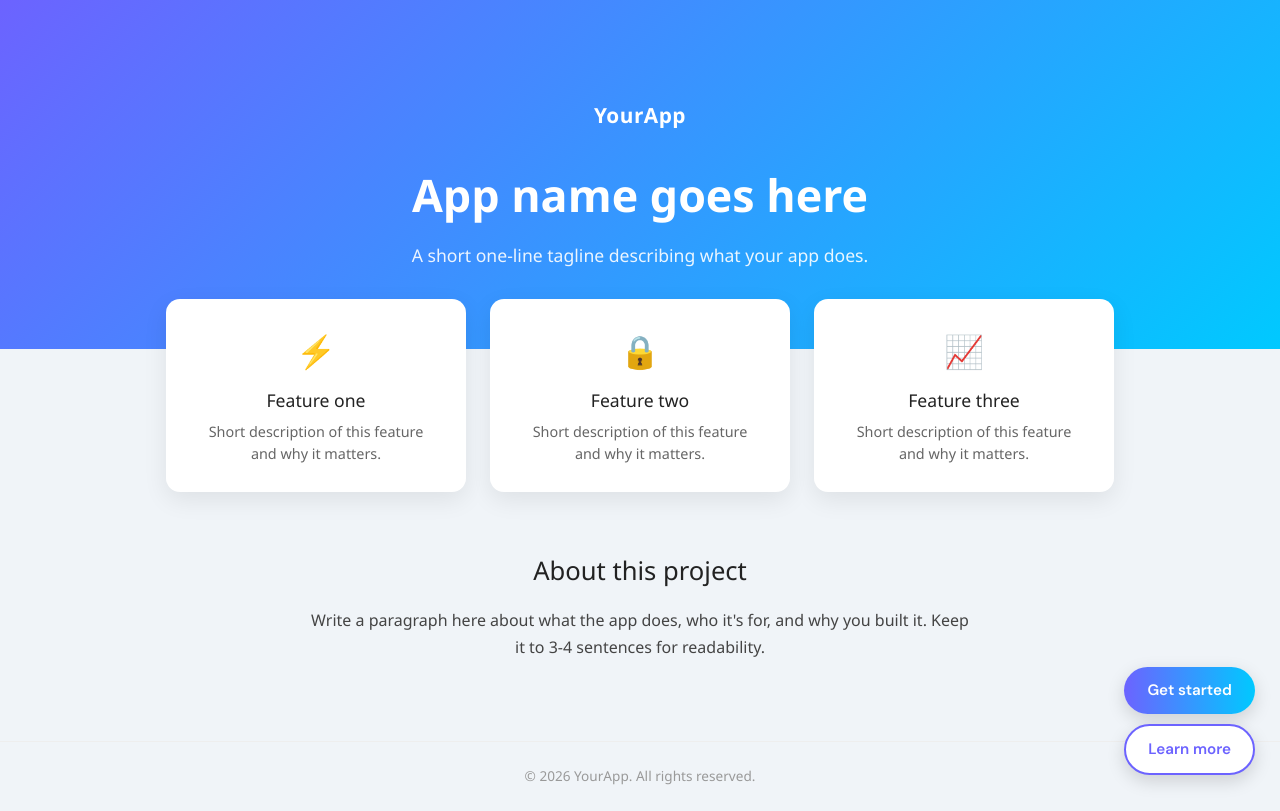
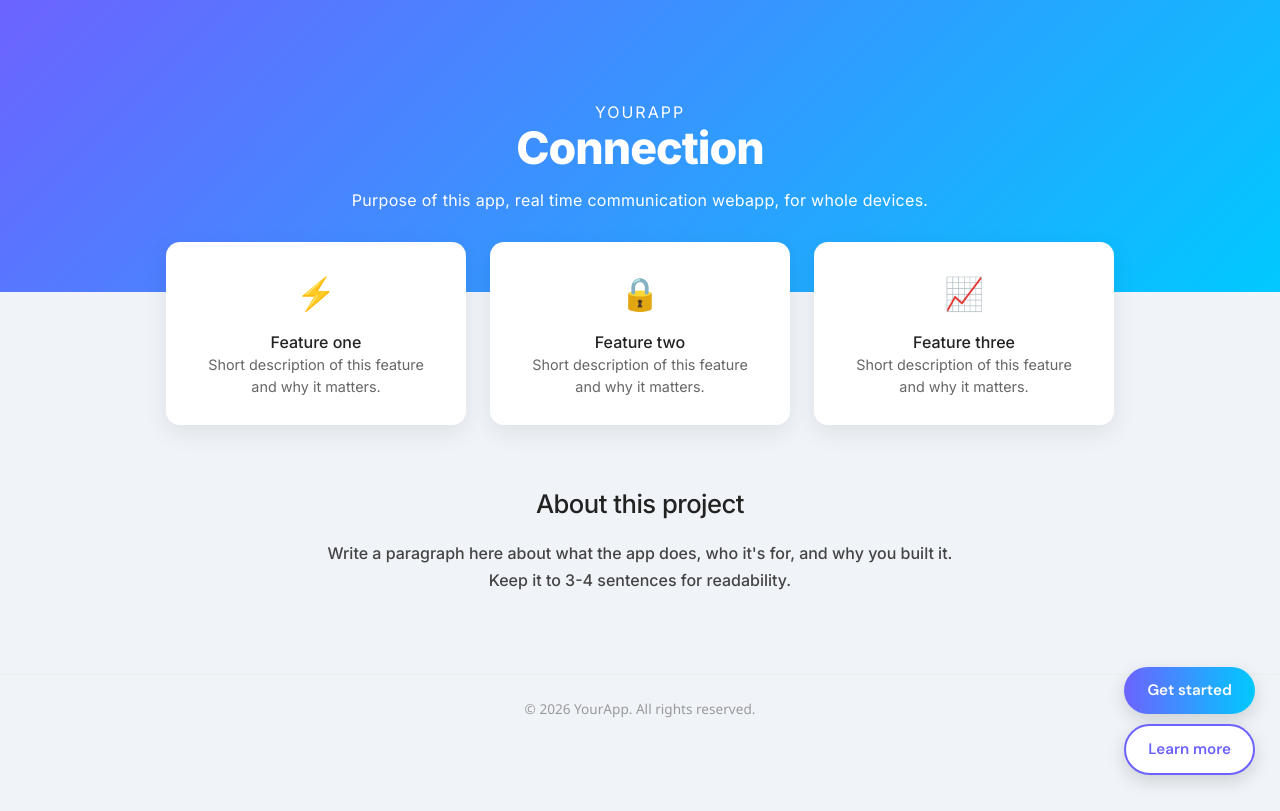
Before and after one commit to muhammadsinancm/Connection-Project, a React (Vite) app in the folder Frontend/: page / in a window 1280 px wide. Built offline with nearby package versions, Linux system fonts and the light colour scheme.

Commit message:
just add backend URL in frontend

```diff
--- a/Frontend/src/Components For Pages/MessagesList.jsx
+++ b/Frontend/src/Components For Pages/MessagesList.jsx
@@ -123,7 +123,7 @@ function MessagesList() {
 
   useEffect(() => {
 
-    const newSocketProviding = io('http://localhost:4000', {
+    const newSocketProviding = io('https://connection-project-backend.onrender.com', {
       auth: {
         serverOffset: 0,
         token: token
--- a/Frontend/src/Components For Pages/Profile.jsx
+++ b/Frontend/src/Components For Pages/Profile.jsx
@@ -17,7 +17,7 @@ export function Notifications() {
     const useRefSocket = useRef(null)
 
     useEffect(() => {
-        const newSocketProviding = io('http://localhost:4000', {
+        const newSocketProviding = io('https://connection-project-backend.onrender.com', {
             auth: { serverOffset: 0 },
             transports: ['websocket', 'polling']
         })
@@ -128,7 +128,7 @@ function Profile() {
     const { token } = useContext(Context_Connection)
 
     useEffect(() => {
-        const newSocketProviding = io('http://localhost:4000', {
+        const newSocketProviding = io('https://connection-project-backend.onrender.com', {
             auth: { serverOffset: 0 },
             transports: ['websocket', 'polling']
         })
--- a/Frontend/src/Contect/ContextBrowser.jsx
+++ b/Frontend/src/Contect/ContextBrowser.jsx
@@ -23,7 +23,7 @@ function ContextBrowser(props) {
 
   }, [])
 
-  const backendURL = 'http://localhost:4000'
+  const backendURL = 'https://connection-project-backend.onrender.com'
 
 
   const propsValue = {
--- a/Frontend/src/Pages/ConnectionREQ.jsx
+++ b/Frontend/src/Pages/ConnectionREQ.jsx
@@ -20,7 +20,7 @@ function ConnectionREQ() {
   const { token, setConnection, final, setFinal } = useContext(Context_Connection)
 
   useEffect(() => {
-    const newSocketProviding = io('http://localhost:4000', {
+    const newSocketProviding = io('https://connection-project-backend.onrender.com', {
       auth: {
         serverOffset: 0,
         token: token
--- a/Frontend/src/Pages/FirstLoadPage.jsx
+++ b/Frontend/src/Pages/FirstLoadPage.jsx
@@ -33,9 +33,10 @@ function FirstLoadingPages() {
             <section className="about-hero">
 
                 <div className="about-logo fade-in-down">YourApp</div>
-                <h1 className="about-title fade-in-up">App name goes here</h1>
+                <h1 className="about-title fade-in-up">Connection</h1>
                 <p className="about-tagline fade-in-up delay-1">
-                    A short one-line tagline describing what your app does.
+                    Purpose of this app,
+                   real time communication webapp, for whole devices.
                 </p>
             </section>
 
--- a/Frontend/src/Pages/FirstLoadPages.css
+++ b/Frontend/src/Pages/FirstLoadPages.css
@@ -1,4 +1,5 @@
 /* AboutPage.css */
+
 .about-page {
   width: 100%;
   min-height: 100vh;
@@ -14,23 +15,24 @@
 }
 
 .about-logo {
-  font-size: 1.3rem;
-  font-weight: 700;
-  margin-bottom: 30px;
-  letter-spacing: 0.5px;
+  font-family: 'Inter', monospace;
+  text-transform: uppercase;
+  letter-spacing: 2px;
 }
 
 .about-title {
+  font-family: 'Inter', sans-serif;
+  font-weight: 800;
+  letter-spacing: -1px;
+  line-height: 1.1;
   font-size: 2.8rem;
-  font-weight: 700;
-  margin-bottom: 14px;
+   margin-bottom: 15px;
 }
 
 .about-tagline {
-  font-size: 1.1rem;
-  color: rgba(255, 255, 255, 0.9);
-  max-width: 500px;
-  margin: 0 auto;
+  font-family: 'Inter', sans-serif;
+  font-weight: 400;
+  letter-spacing: 0.3px;
 }
 
 .about-features {
@@ -41,6 +43,7 @@
   padding: 0 20px;
   flex-wrap: wrap;
   justify-content: center;
+  font-family: 'Inter', sans-serif;
 }
 
 .feature-card {
@@ -60,8 +63,8 @@
 }
 
 .feature-card h3 {
-  font-size: 1.1rem;
-  margin-bottom: 8px;
+  font-family: 'Inter', sans-serif;
+  font-weight: 500;
 }
 
 .feature-card p {
@@ -75,9 +78,14 @@
   margin: 0 auto 80px;
   padding: 0 20px;
   text-align: center;
+  font-family: 'Inter', sans-serif;
+  font-weight: 500;
 }
 
 .about-story h2 {
+  font-family: 'Inter', sans-serif;
+  font-weight: 500;
+  letter-spacing: -0.5px;
   font-size: 1.6rem;
   margin-bottom: 16px;
 }
--- a/Frontend/src/Pages/Message.jsx
+++ b/Frontend/src/Pages/Message.jsx
@@ -173,7 +173,7 @@ export function PopUp({ tokens }) {
 
   useEffect(() => {
 
-    const newSocketProviding = io('http://localhost:4000', {
+    const newSocketProviding = io('https://connection-project-backend.onrender.com', {
       auth: {
         serverOffset: 0,
         token: token
@@ -265,7 +265,7 @@ export function InputBar() {
   }, [sendingUserToken, recivedUserToken])
 
   useEffect(() => {
-    const newSocketProviding = io('http://localhost:4000', {
+    const newSocketProviding = io('https://connection-project-backend.onrender.com', {
       auth: {
         serverOffset: 0,
         token: token
@@ -364,7 +364,7 @@ function Message() {
   }, [messages])
 
   useEffect(() => {
-    const newSocketProviding = io('http://localhost:4000', {
+    const newSocketProviding = io('https://connection-project-backend.onrender.com', {
       auth: {
         serverOffset: 0,
         token: token
```
